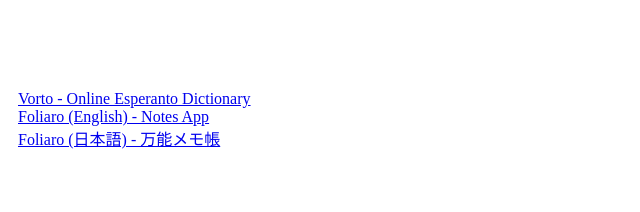
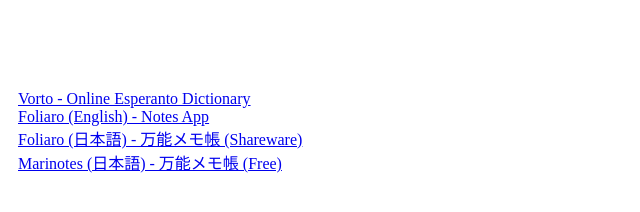
Before and after one commit to tosteram/vorto, a plain HTML site: page web/index.html in a window 1280 px wide. Shown: the part 28-240 px from the top of the page, without its empty margins (0-640 px from the left). Drawn offline with Linux system fonts and the light colour scheme.

```diff
--- a/web/index.html
+++ b/web/index.html
@@ -18,7 +18,8 @@
 <div style="margin:10px;">
 	<a href="/vorto/vorto.html">Vorto - Online Esperanto Dictionary</a><br>
 	<a href="/foliaro/index.html">Foliaro (English) - Notes App</a><br>
-	<a href="/foliaro/ja/index.html">Foliaro (日本語) - 万能メモ帳</a><br>
+	<a href="/foliaro/ja/index.html">Foliaro (日本語) - 万能メモ帳 (Shareware)</a><br>
+	<a href="/marinotes/ja/index.html">Marinotes (日本語) - 万能メモ帳 (Free)</a><br>
 </div>
 </body>
 </html>
```
Also changed, not shown: 3 other files.
